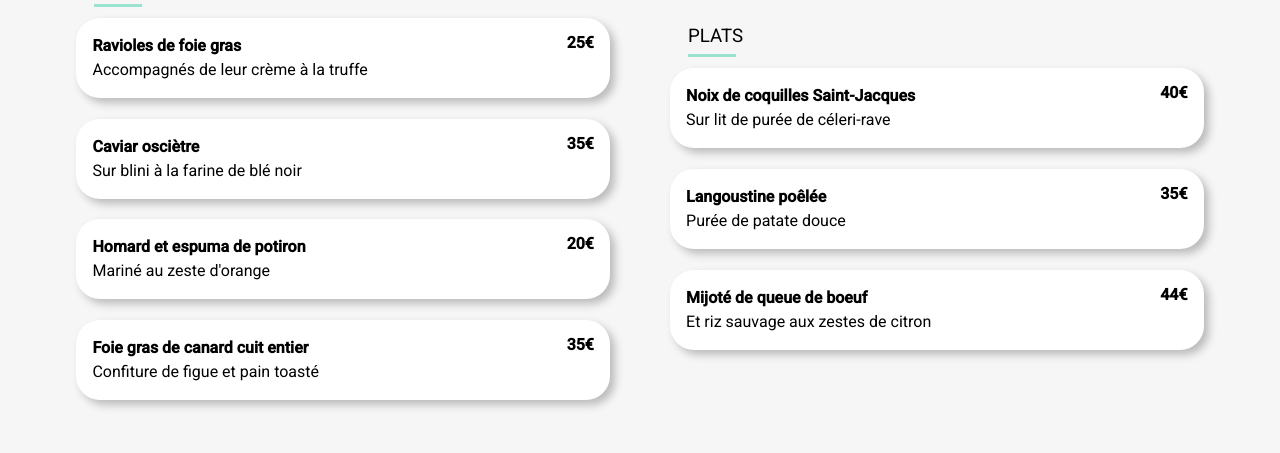
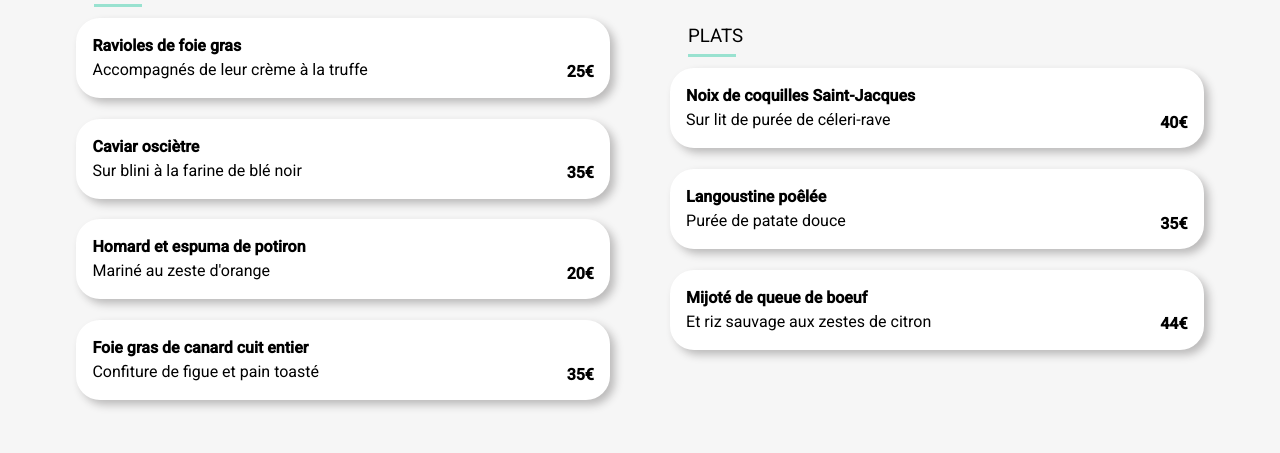
Before and after one commit to AudreyRnn/AudreyRannou_3_21102021, a website: page note_enchantee.html in a window 1280 px wide. Shown: the part 456-909 px from the top of the page. Drawn offline with Linux system fonts and the light colour scheme; a web font is replaced by a local one.

Commit message:
réglage disparition loader + mise en place slide vert sur les plats

```diff
--- a/note_enchantee.html
+++ b/note_enchantee.html
@@ -43,28 +43,28 @@
               <h4>Ravioles de foie gras</h4>
               <p>Accompagnés de leur crème à la truffe</p>
             </div>
-            <div class="dishes__price">25€</div>
+            <div class="dishes__price flex">25€</div>
           </div>
           <div class="dishes__cards flex">
             <div class="dishes__description">
               <h4>Caviar osciètre</h4>
               <p>Sur blini à la farine de blé noir</p>
             </div>
-            <div class="dishes__price">35€</div>
+            <div class="dishes__price flex">35€</div>
           </div>
           <div class="dishes__cards flex">
             <div class="dishes__description">
               <h4>Homard et espuma de potiron</h4>
               <p>Mariné au zeste d'orange</p>
             </div>
-            <div class="dishes__price">20€</div>
+            <div class="dishes__price flex">20€</div>
           </div>
 <div class="dishes__cards flex">
             <div class="dishes__description">
               <h4>Foie gras de canard cuit entier</h4>
               <p>Confiture de figue et pain toasté</p>
             </div>
-            <div class="dishes__price">35€</div>
+            <div class="dishes__price flex">35€</div>
           </div>
         </article>
         <article class="dishes dishes__dish flex">
@@ -74,21 +74,21 @@
               <h4>Noix de coquilles Saint-Jacques</h4>
               <p>Sur lit de purée de céleri-rave</p>
             </div>
-            <div class="dishes__price">40€</div>
+            <div class="dishes__price flex">40€</div>
           </div>
           <div class="dishes__cards flex">
             <div class="dishes__description">
               <h4>Langoustine poêlée</h4>
               <p>Purée de patate douce</p>
             </div>
-            <div class="dishes__price">35€</div>
+            <div class="dishes__price flex">35€</div>
           </div>
           <div class="dishes__cards flex">
             <div class="dishes__description">
               <h4>Mijoté de queue de boeuf</h4>
               <p>Et riz sauvage aux zestes de citron</p>
             </div>
-            <div class="dishes__price">44€</div>
+            <div class="dishes__price flex">44€</div>
           </div>
         </article>
         <article class="dishes dishes__dessert flex">
@@ -98,21 +98,21 @@
               <h4>Macaron noisette et chocolat</h4>
               <p>Glace au caramel brun et sel de Guérande</p>
             </div>
-            <div class="dishes__price">18€</div>
+            <div class="dishes__price flex">18€</div>
           </div>
           <div class="dishes__cards flex">
             <div class="dishes__description">
               <h4>Baba au rhum revisité</h4>
               <p>Avec son coulis de citron</p>
             </div>
-            <div class="dishes__price">22€</div>
+            <div class="dishes__price flex">22€</div>
           </div>
           <div class="dishes__cards flex">
             <div class="dishes__description">
               <h4>Tarte au citron meringuée </h4>
               <p>Destructurée</p>
             </div>
-            <div class="dishes__price">23€</div>
+            <div class="dishes__price flex">23€</div>
           </div>
         </article>
         </div>
--- a/sass/component/loader.scss
+++ b/sass/component/loader.scss
@@ -72,7 +72,11 @@
     width: 100%;
     opacity: 1;
   }
-
+99% {
+   height: 100%;
+    width: 100%;
+    opacity: 0;
+}
   100% {
     height: 0%;
     width: 0%;
--- a/sass/pages/pages.scss
+++ b/sass/pages/pages.scss
@@ -66,7 +66,8 @@
     position: relative;
   }
 }
-.dishes__title::after { //Bordure sous les catégorues de plats
+.dishes__title::after {
+  //Bordure sous les catégorues de plats
   content: "";
   border-bottom: 3px solid $tertiary-color;
   position: absolute;
@@ -74,7 +75,7 @@
   left: 2rem;
   width: 3rem;
 }
-
+/**
 .dishes__cards {
   width: 95%;
   min-height: 5rem;
@@ -83,16 +84,79 @@
   background-color: #ffffff;
   border-radius: 1.5rem;
   @include box-shadow;
-  justify-content: space-between;
+
   position: relative;
+  overflow: hidden;
+
+  .square {
+    width: 5rem;
+    height: 5rem;
+    position: absolute;
+    top: 0;
+    right: 0;
+    transform: translateX(100%);
+    transition: 1s;
+    background-color: $tertiary-color;
+  }
+
+    &:hover .square {
+      transform: translateX(0%);
+    }
+    .dishes__description {
+      background-color: aquamarine;
+      width: calc(100% - 50px);
+    }
+    &:hover .dishes__description {
+      width: calc(100% - 150px);
+  }
+}*/
+.dishes__cards {
+  width: 95%;
+  min-height: 5rem;
+  border: none;
+  padding: 1rem;
+  background-color: #ffffff;
+  border-radius: 1.5rem;
+  box-shadow: 0.3rem 0.3rem 0.5rem #bbbaba;
+  position: relative;
+  overflow: hidden;
+
+  &::after {
+    content: "";
+    width: 5rem;
+    height: 5rem;
+    position: absolute;
+    top: 0;
+    right: 0;
+    transform: translateX(100%);
+    transition: 1s;
+    background-color: #99e2d0;
+  }
+  &:hover::after {
+    transform: translateX(0%);
+  }
+  .dishes__description {
+    width: calc(100% - 50px);
+    transition: 1s;
+  }
+  &:hover .dishes__description {
+    width: calc(100% - 150px);
+  }
 }
+
 .dishes__description h4,
 p {
   margin: 0;
   line-height: 1.5rem;
+  overflow: hidden;
+  text-overflow: ellipsis;
+  white-space: nowrap;
 }
 .dishes__price {
   font-weight: 600;
+  width: 4rem;
+  justify-content: flex-end;
+  align-items: flex-end;
 }
 
 .cta__btn {
```
Also changed, not shown: la_francaise.html (+9 -9 lines), le_delice.html (+8 -8 lines), palette_du_gout.html (+9 -9 lines), css/style.css, 1 other file.
